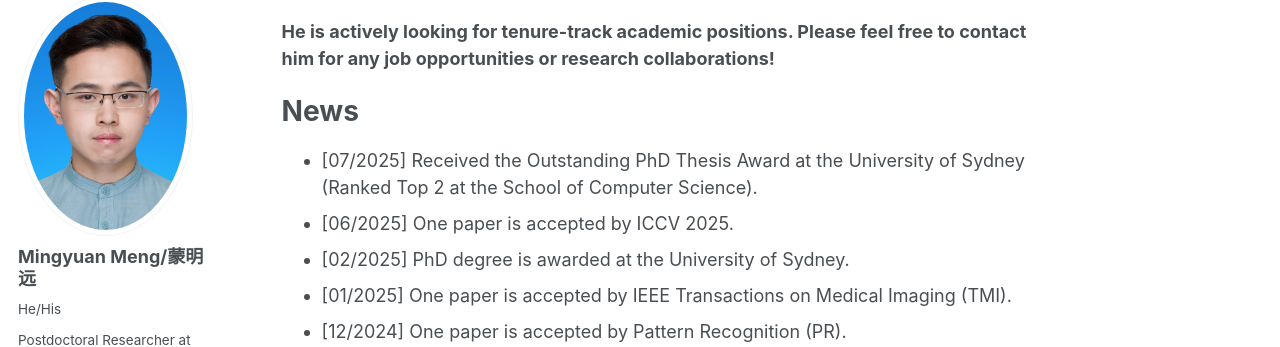
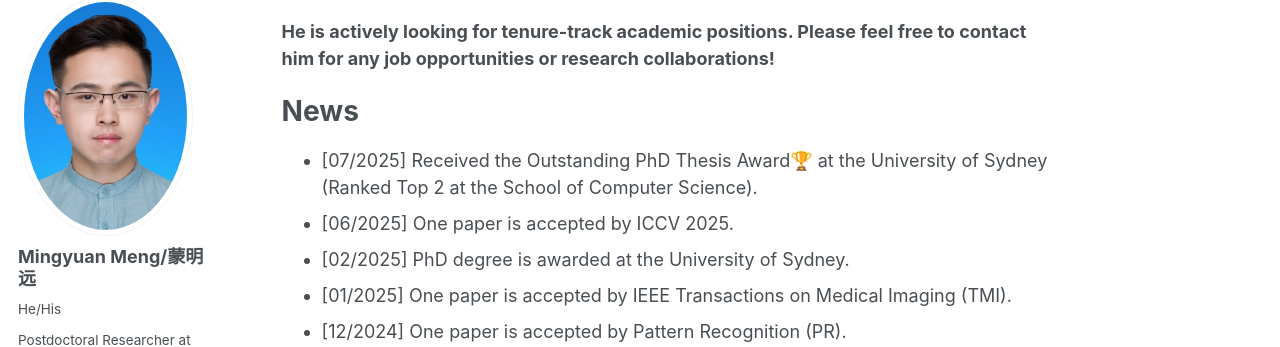
Before and after one commit to MungoMeng/mungomeng.github.io, a Jekyll site: the page built from _pages/about.md, in a window 1280 px wide and 900 px high, scrolled down 337 px. Shown: the part 110-457 px from the top of the window. Built offline with Jekyll 4.4.1, drawn with Linux system fonts in a browser that asks for light colours; some web fonts are replaced.

```diff
--- a/_pages/about.md
+++ b/_pages/about.md
@@ -15,7 +15,7 @@ His research focus is deep learning for medical image analysis, especially in me
 
 News
 ======
-* [07/2025] Received the Outstanding PhD Thesis Award at the University of Sydney (Ranked Top 2 at the School of Computer Science).
+* [07/2025] Received the Outstanding PhD Thesis Award🏆 at the University of Sydney (Ranked Top 2 at the School of Computer Science).
 * [06/2025] One paper is accepted by ICCV 2025.
 * [02/2025] PhD degree is awarded at the University of Sydney.
 * [01/2025] One paper is accepted by IEEE Transactions on Medical Imaging (TMI).
```
